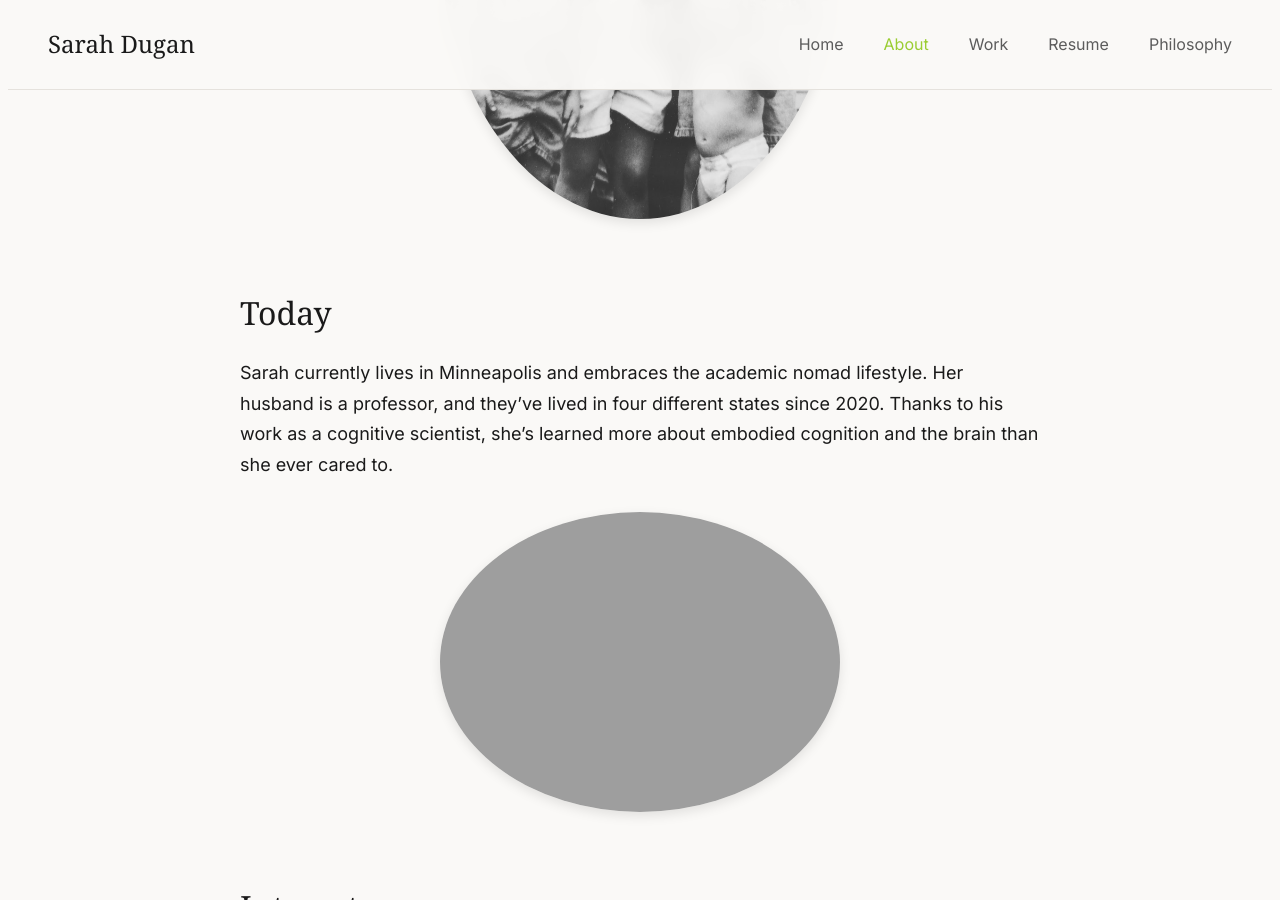
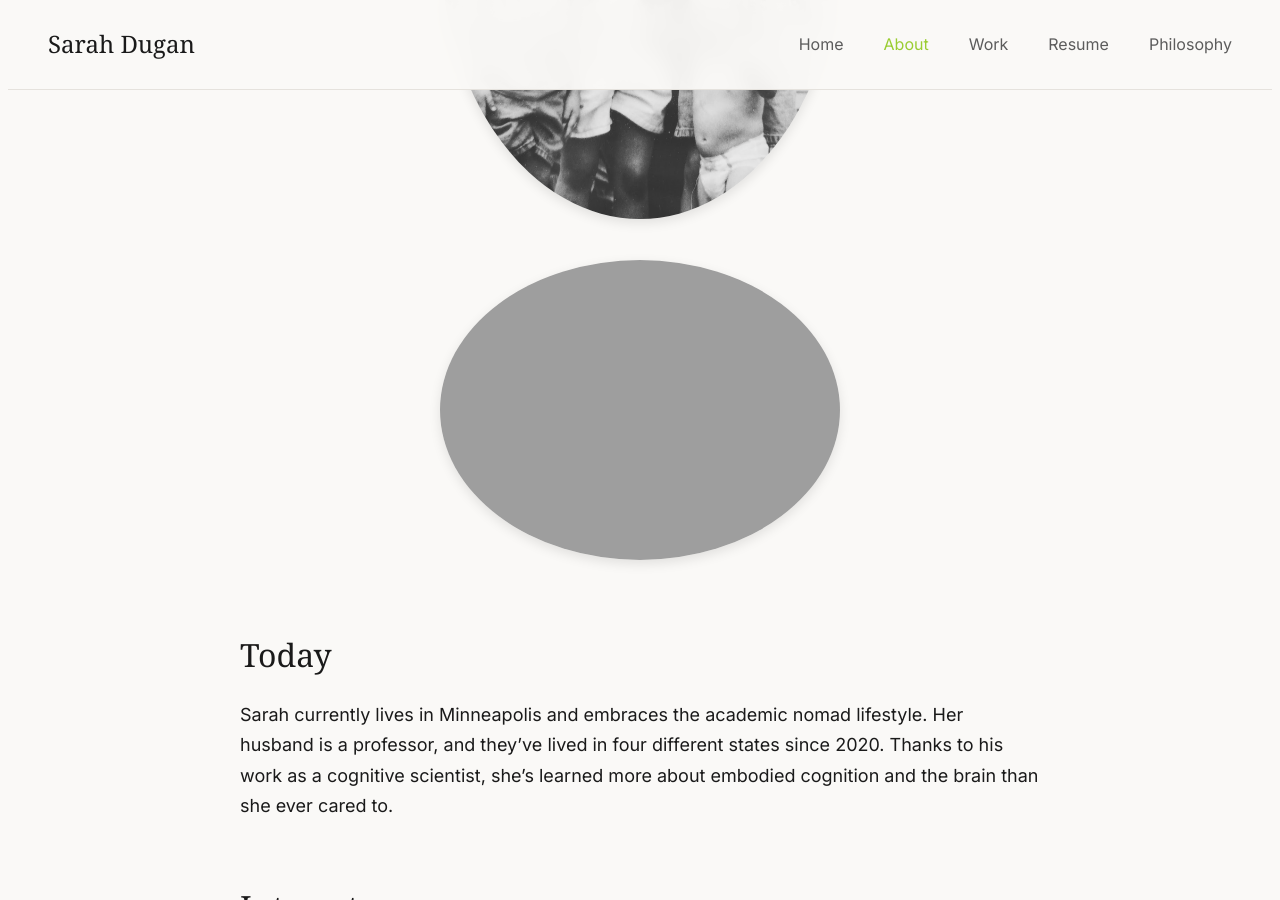
Before and after one commit to scrivera-dugan/site, a Jekyll site: the page built from about-me.md, in a window 1280 px wide and 900 px high, scrolled down 995 px. Built offline with Jekyll 4.4.1, drawn with Linux system fonts in a browser that asks for light colours; some web fonts are replaced.

Commit message:
Update about-me.md

```diff
--- a/about-me.md
+++ b/about-me.md
@@ -15,13 +15,15 @@ It was actually one of those guests who first suggested technical writing to Sar
     <img src="{{ '/images/family.png' | relative_url }}" alt="Family photo" style="max-width: 400px; border-radius: 50%; box-shadow: 0 4px 12px rgba(0, 0, 0, 0.1);">
 </div>
 
+<div style="text-align: center; margin: 2rem 0;">
+    <img src="{{ '/images/s&b.png' | relative_url }}" alt="Sarah and Ben" style="max-width: 400px; border-radius: 50%; box-shadow: 0 4px 12px rgba(0, 0, 0, 0.1);">
+</div>
+
+
 ## Today
 
 Sarah currently lives in Minneapolis and embraces the academic nomad lifestyle. Her husband is a professor, and they've lived in four different states since 2020. Thanks to his work as a cognitive scientist, she's learned more about embodied cognition and the brain than she ever cared to.
 
-<div style="text-align: center; margin: 2rem 0;">
-    <img src="{{ '/images/s&b.png' | relative_url }}" alt="Sarah and Ben" style="max-width: 400px; border-radius: 50%; box-shadow: 0 4px 12px rgba(0, 0, 0, 0.1);">
-</div>
 
 ## Interests
 
```
